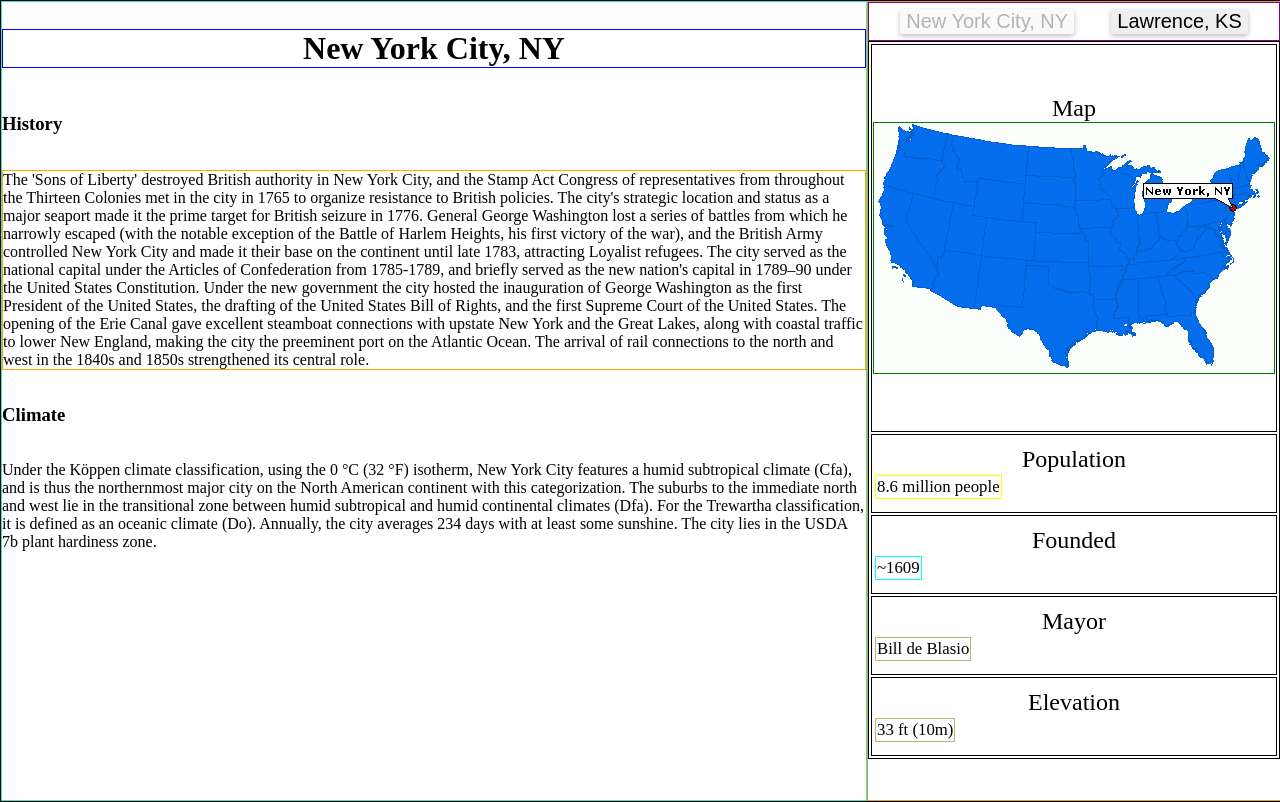
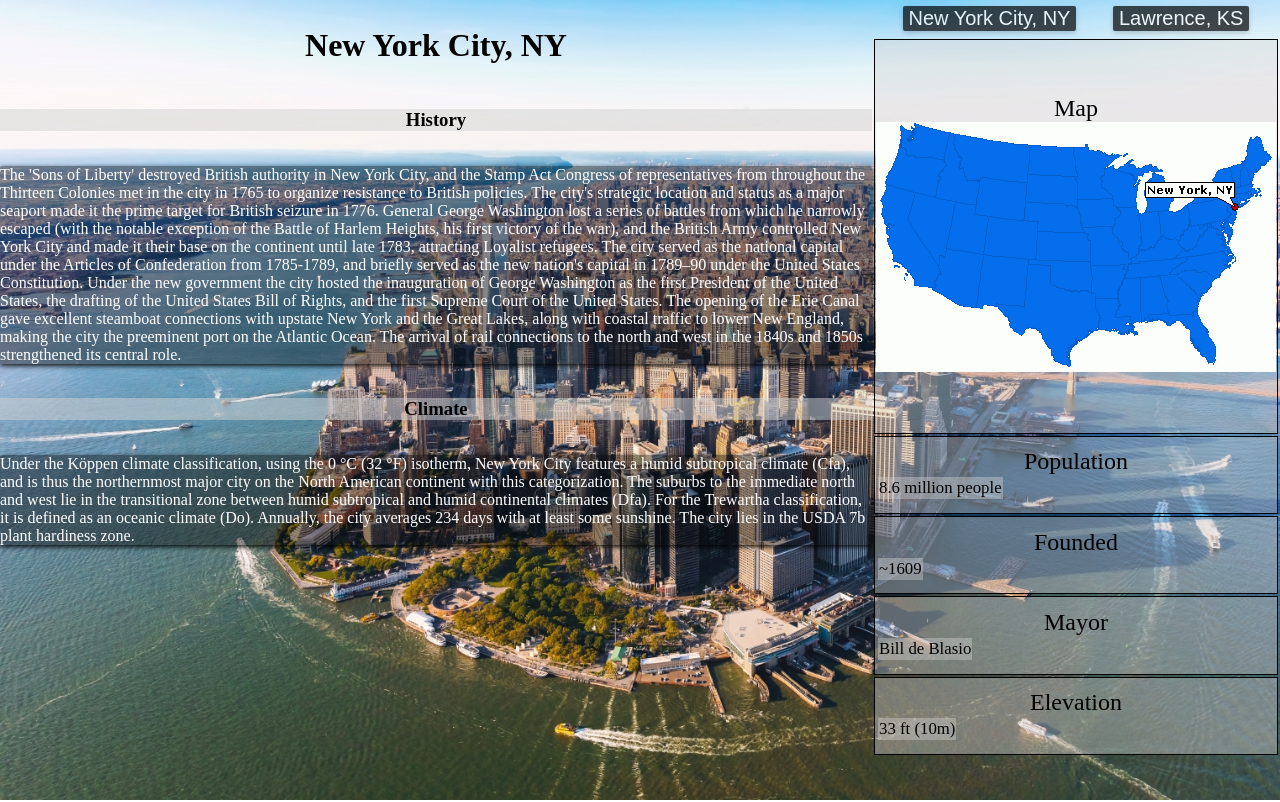
Before and after one commit to DavidJMora/dual-theme, a plain HTML site: page index.html in a window 1280 px wide. Drawn offline with Linux system fonts and the light colour scheme.

Commit message:
made changes to css file to allow for better readability

```diff
--- a/index.html
+++ b/index.html
@@ -9,7 +9,7 @@
     <link rel="stylesheet" href="main.css">
     <title>The Tale of Two Cities</title>
 </head>
-<body id="main" class="ny-background ny-background2 ks-background ks-background2">
+<body id="main" class="ny-background">
     <section id="sidebar">
         <h1 id="city-name"></h1>
         <h3 class="sub-header">History</h3>
--- a/main.css
+++ b/main.css
@@ -6,30 +6,78 @@ body {
     height: 100vh;
     width: 100vw;
     display: flex;
-    border: 1px black solid;
+    /* border: 1px black solid; */
+}
+
+.ny-background {
+    background-image: url("./images/ny1.jpg");
+    background-size: cover;
+    background-repeat: no-repeat;
+    display: none;
+}
+
+.ny-background2 {
+    background-image: url('./images/ny2.jpeg');
+    background-size: cover;
+    background-repeat: no-repeat;
+    display: none;
+}
+
+.ks-background {
+    background-image: url('./images/ks1.jpg');
+    background-size: cover;
+    background-repeat: no-repeat;
+    display: none;
+}
+
+.ks-background2 {
+    background-image: url('./images/ks2.jpg');
+    background-size: cover;
+    background-repeat: no-repeat;
+    display: none;
 }
 
 #sidebar {
-    border: 1px turquoise solid;
+    /* border: 1px turquoise solid; */
     display: flex;
     flex-direction: column;
     justify-content: flex-start;
 }
 
 #city-name {
-    border: 1px blue solid;
+    /* border: 1px blue solid; */
     text-align: center;
     font-size: 2em;
 }
 
+.sub-header {
+    background-color: rgba(211, 211, 211, .5);
+    text-align: center;
+}
+
 #history {
-    border: 1px orange solid;
+    /* border: 1px orange solid; */
     align-self: center;
+    background-color: rgba(0, 0, 0, .4);
+    color: white;
+    border-radius: 2px 2px;
+    box-shadow: 0 2px 5px 0 rgba(0,0,0,.9);
+}
 
+#climate {
+    background-color: rgba(0, 0, 0, .4);
+    color: white;
+    border-radius: 2px 2px;
+    box-shadow: 0 2px 5px 0 rgba(0,0,0,.9);
+}
+
+table td {
+    border: 1px black double;
+    background-color: rgb(211, 211, 211, .4)
 }
 
 #table-sidebar {
-    border: 1px goldenrod solid;
+    /* border: 1px goldenrod solid; */
     display: flex;
     flex-direction: column;
     justify-content: flex-start;
@@ -39,55 +87,35 @@ body {
     display: flex;
     align-content: center;
     justify-content: space-evenly;
-    border: 1px purple solid;
+    /* border: 1px purple solid; */
 }
 
 .buttons {
     font-size: 1.25em;
     font-weight: 500;
     font-family: sans-serif;
-    text-decoration-color: black;
+    /* text-decoration-color: black; */
     border: 0;
     margin: 6px;
     border-radius: 2px 2px;
     box-shadow: 0 2px 5px 0 rgba(0,0,0,.26);
+    opacity: .7;
+    background-color: black;
+    color: white;
 }
 
 #main-table {
-    border: 1px black solid;
+    /* border: 1px black solid; */
     height: 90%;
 }
 
 .table-header {
     text-align: center;
-    border: 1px black solid;
+    /* border: 1px black solid; */
     font-size: 1.5em;
 }
 
 .table-info {
-    border: 1px darkkhaki solid;
     font-size: .7em;
+    border: none;
 }
-
-
-
-.founded {
-    border: 1px cyan solid;
-
-}
-
-.population {
-    border: 1px yellow solid;
-}
-
-.map {
-    border: 1px green solid;
-}
-
-.mayor {
-
-}
-
-.elevation {
-
-}
```
Also changed, not shown: images/ks1.jpg (renamed from images/lawrence.jpg), images/ks2.jpg (renamed from images/massachusettsstreet01.jpg), images/ny1.jpg (renamed from images/shutterstock_695847865-bcd2e5.jpg), images/ny2.jpeg (renamed from images/new york profile pic.jpeg).
